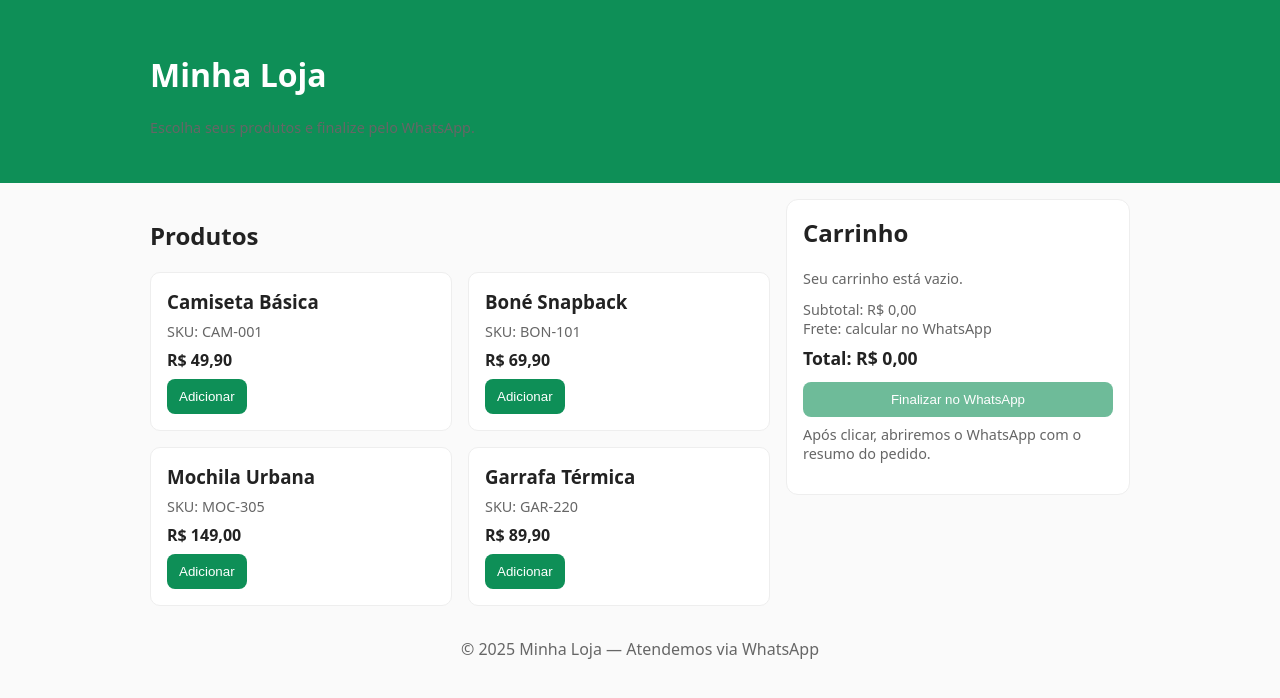
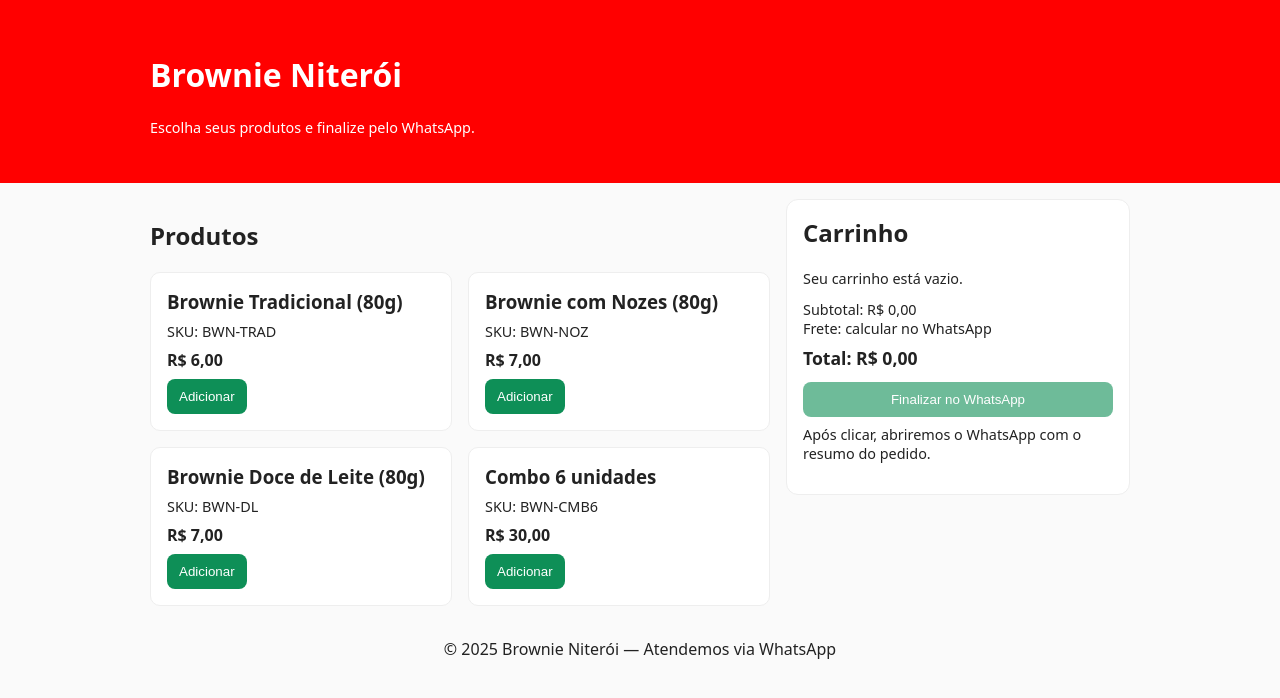
Before and after one commit to klaybson01-hash/BrownieNiteroi, a plain HTML site: page index.html in a window 1280 px wide. Drawn offline with Linux system fonts and the light colour scheme.

Commit message:
Add files via upload

```diff
--- a/index.html
+++ b/index.html
@@ -3,10 +3,10 @@
 <head>
   <meta charset="utf-8" />
   <meta name="viewport" content="width=device-width,initial-scale=1" />
-  <title>Minha Loja</title>
+  <title>Brownie Niterói</title>
   <style>
     body { font-family: system-ui, Arial, sans-serif; margin: 0; background:#fafafa; color:#222; }
-    header { background:#0e8f57; color:#fff; padding:16px; }
+    header { background:#FF0000; color:#fff; padding:16px; }
     .container { max-width: 980px; margin: 0 auto; padding: 16px; }
     .grid { display: grid; gap: 16px; grid-template-columns: repeat(auto-fit, minmax(220px,1fr)); }
     .card { background:#fff; border:1px solid #eee; border-radius:10px; padding:16px; }
@@ -18,8 +18,8 @@
     .cart h2 { margin-top:0; }
     .cart-item { display:flex; justify-content:space-between; gap:8px; border-bottom:1px dashed #eee; padding:6px 0;}
     .row { display:flex; gap:16px; align-items:flex-start; }
-    .muted { color:#666; font-size: 0.9rem; }
-    footer { padding: 16px; text-align:center; color:#666; }
+    .muted { color:#7:52 04/11/2025; font-size: 0.9rem; }
+    footer { padding: 16px; text-align:center; color:#vermelho; }
     .qty { display:flex; gap:6px; align-items:center;}
     .qty button { width:28px; height:28px; padding:0; }
   </style>
@@ -27,7 +27,7 @@
 <body>
   <header>
     <div class="container">
-      <h1>Minha Loja</h1>
+      <h1>Brownie Niterói</h1>
       <p class="muted">Escolha seus produtos e finalize pelo WhatsApp.</p>
     </div>
   </header>
@@ -52,18 +52,20 @@
   </div>
 
   <footer>
-    © <span id="year"></span> Minha Loja — Atendemos via WhatsApp
+    © <span id="year"></span> Brownie Niterói — Atendemos via WhatsApp
   </footer>
 
 <script>
-const PHONE = "5521999999999"; // <-- SUBSTITUA PELO SEU NÚMERO (55 + DDD + número, só dígitos)
+const PHONE = "+5521976276453"; // <-- SUBSTITUA PELO SEU NÚMERO (55 + DDD + número, só dígitos)
+
 
 const products = [
-  { id: 1, name: "Camiseta Básica", price: 49.9, sku: "CAM-001" },
-  { id: 2, name: "Boné Snapback", price: 69.9, sku: "BON-101" },
-  { id: 3, name: "Mochila Urbana", price: 149.0, sku: "MOC-305" },
-  { id: 4, name: "Garrafa Térmica", price: 89.9, sku: "GAR-220" },
+  { id: 1, name: "Brownie Tradicional (80g)", price: 6, sku: "BWN-TRAD" },
+  { id: 2, name: "Brownie com Nozes (80g)",   price: 7, sku: "BWN-NOZ"  },
+  { id: 3, name: "Brownie Doce de Leite (80g)", price: 7, sku: "BWN-DL" },
+  { id: 4, name: "Combo 6 unidades",          price: 30, sku: "BWN-CMB6"},
 ];
+
 
 const state = {
   cart: {} // { productId: {qty, product} }
```
